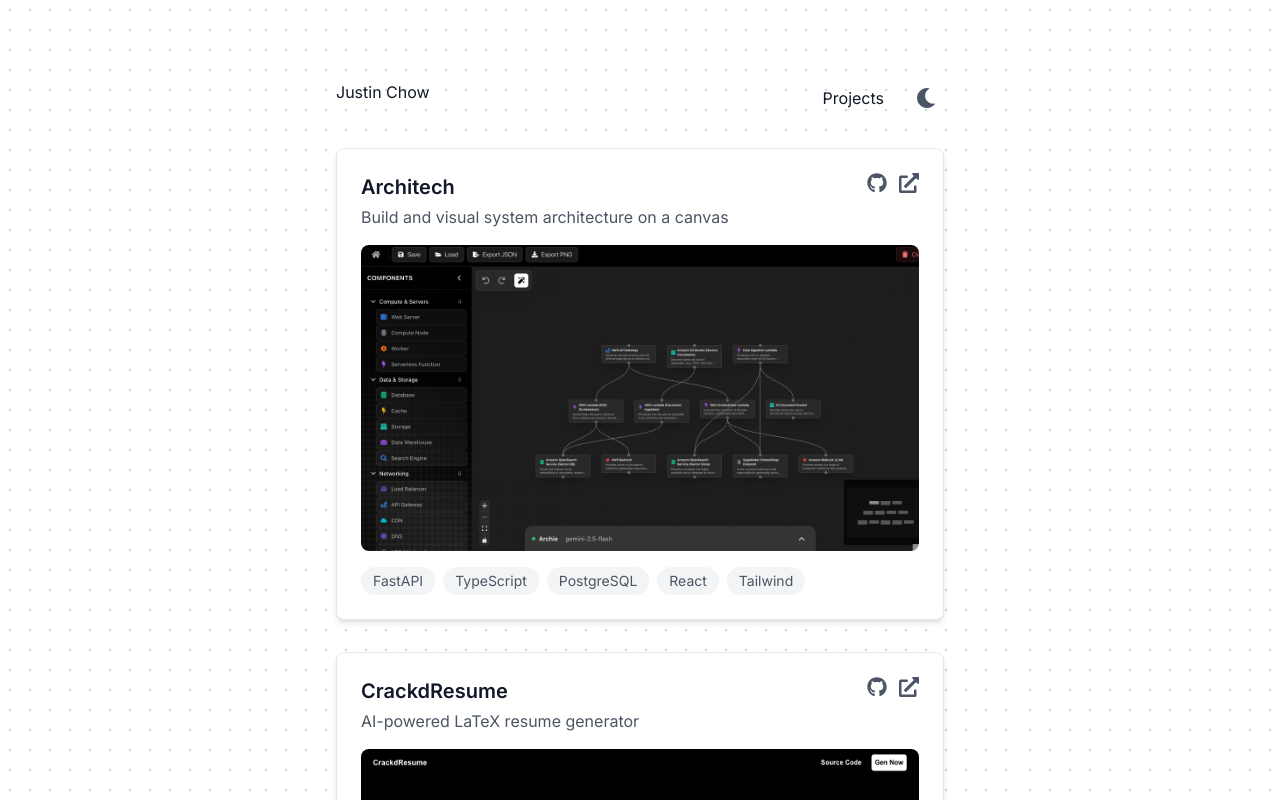
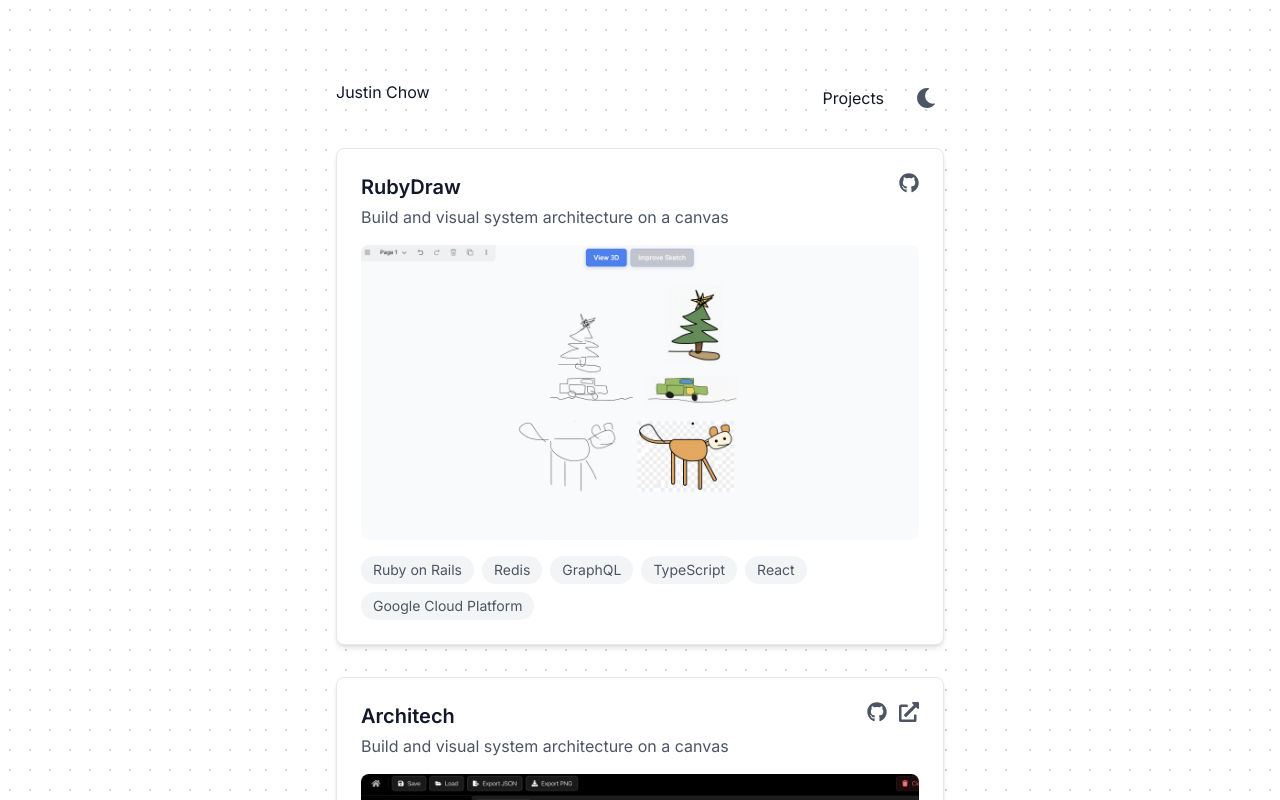
Before and after one commit to justintimejt/personal-portfolio, a Next.js app: page /projects in a window 1280 px wide. Shown: the top 800 px of the page. Built offline with nearby package versions, Linux system fonts and the light colour scheme.

Commit message:
add rubydraw project

```diff
--- a/src/app/projects/page.tsx
+++ b/src/app/projects/page.tsx
@@ -58,6 +58,13 @@ function ProjectCard({ title, description, image, repoLink, appLink, technologie
 export default function Projects() {
   const { theme, toggleTheme } = useTheme();
   const projects = [
+    {
+      title: "RubyDraw",
+      description: "Build and visual system architecture on a canvas",
+      image: "/images/rubydraw.jpeg",
+      repoLink: "https://github.com/justintimejt/rubydraw",
+      technologies: ['Ruby on Rails', 'Redis', 'GraphQL', 'TypeScript', 'React', 'Google Cloud Platform']
+    },
     {
       title: "Architech",
       description: "Build and visual system architecture on a canvas",
```
Also changed, not shown: public/images/rubydraw.jpeg (added).
